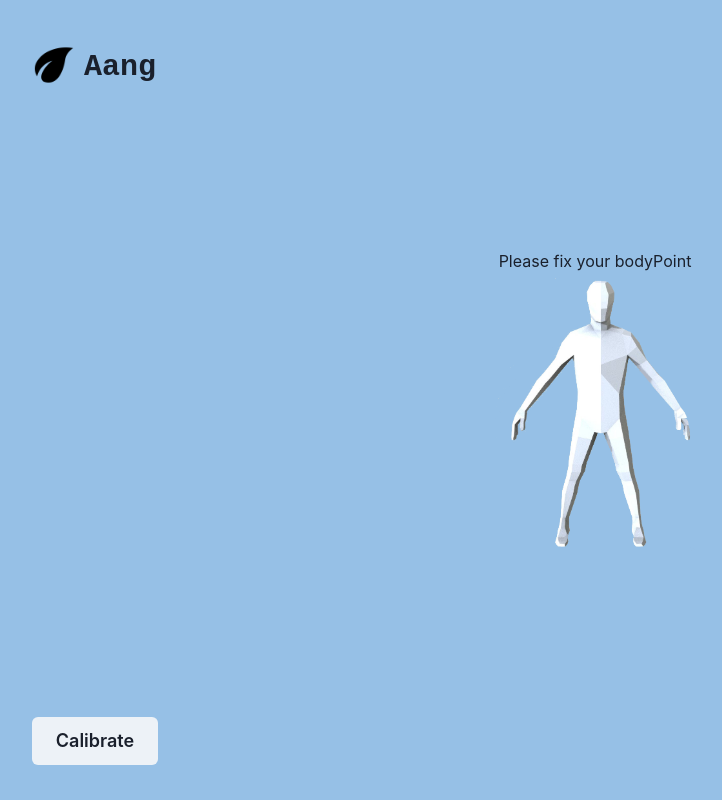
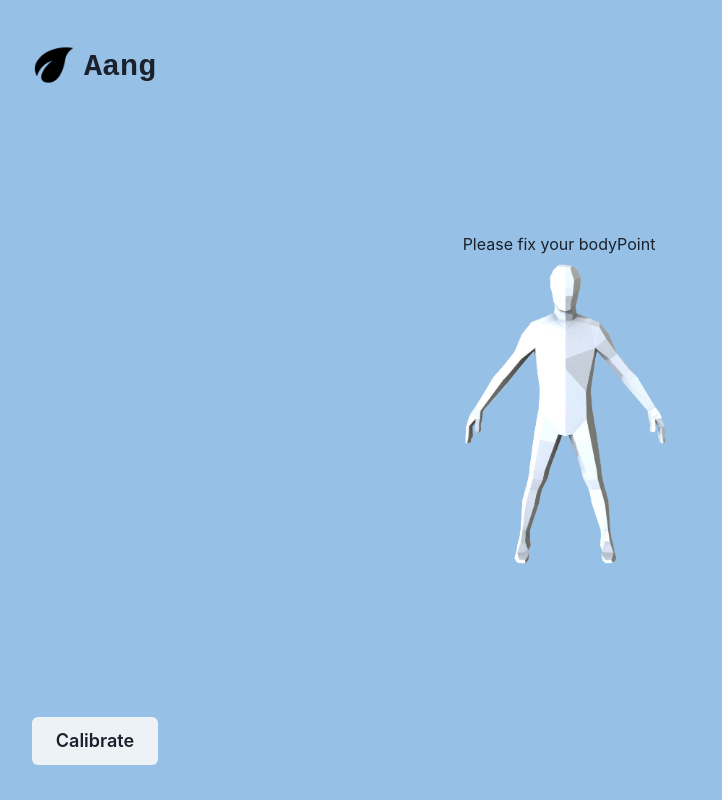
Before and after one commit to Dandoko/Aang, a React (Create React App) app: page / in a window 1280 px wide. Shown: the whole page, without its empty margins (545-1267 px from the left). Built offline with nearby package versions, Linux system fonts and the light colour scheme; no server answers.

Commit message:
grid alignment

```diff
--- a/src/App.js
+++ b/src/App.js
@@ -339,11 +339,10 @@ function App() {
           </div>
         </div>
 
-        <Grid templateColumns="repeat(5, 1fr)" gap={5}>
-          <GridItem colSpan={1} h="10">
-          </GridItem>
-          <GridItem colSpan={3} h="10"/>
-          <GridItem style={{display:'flex', justifyContent:'center', alignItems:'center', height:'100vh', marginRight:40 }} colSpan={1} h="10">
+
+
+        <Grid w="90%" style={{marginLeft:"5%"}}templateColumns="repeat(5, 1fr)" gap={2}>
+          <GridItem style={{display:'flex', justifyContent:'center', alignItems:'center', height:'100vh',}} colStart={5} h="10">
             <Notification bodyPoint={"bodyPoint"}></Notification>
           </GridItem>
         </Grid>
```
